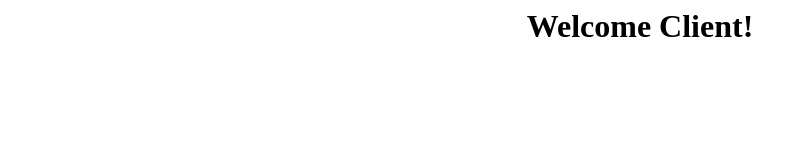
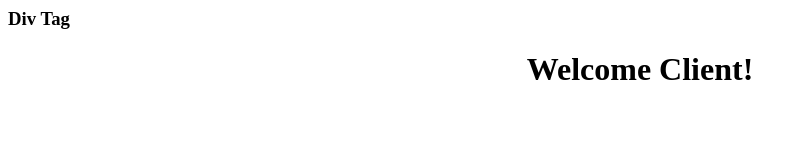
Before and after one commit to ravi-tejas/demoappgit, a plain HTML site: page index.html in a window 1280 px wide. Shown: the whole page, without its empty margins (0-806 px from the left). Drawn offline with Linux system fonts and the light colour scheme.

Commit message:
index.html updated

```diff
--- a/index.html
+++ b/index.html
@@ -7,6 +7,9 @@
     <link rel="stylesheet" href="index.css">
 </head>
 <body>
+    <div>
+        <h3>Div Tag</h3>
+    </div>
     <h1> Welcome Client! </h1>
 </body>
 </html>
```
